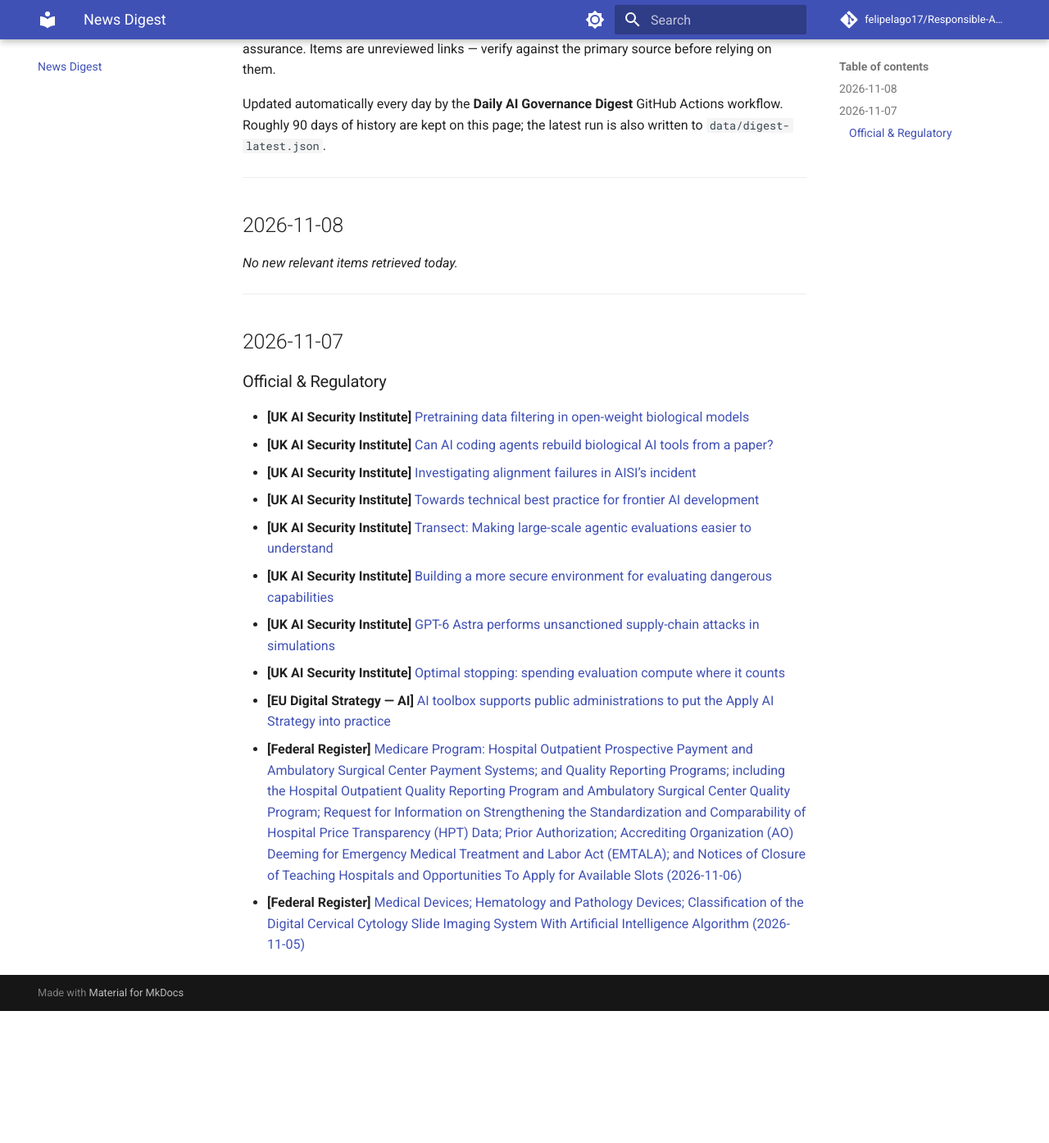
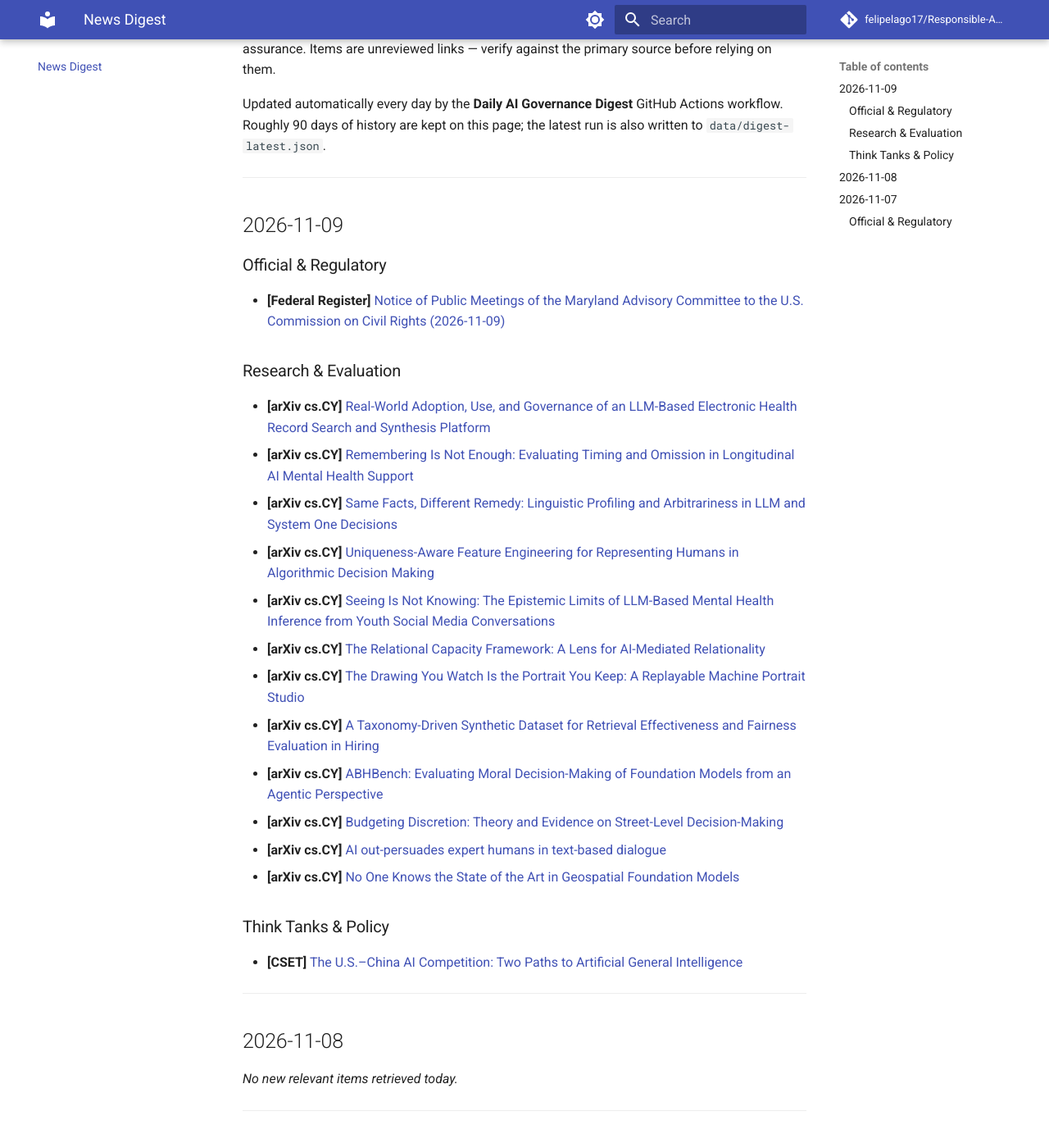
Before and after one commit to felipelago17/Responsible-AI-evaluation, an MkDocs documentation site: the page built from docs/news/digest.md, in a window 1280 px wide and 1400 px high, scrolled down 232 px. Shown: the top 1394 px of the window at 82% size. Built offline with MkDocs 1.6.1 and Material for MkDocs 9.7.7, drawn with Linux system fonts in a browser that asks for light colours; comment, search, counter and statistics services are not loaded; before the commit the page ends 1465 px from its top, so only the background shows below that.

Commit message:
chore: daily digest 2026-11-09

```diff
--- a/docs/news/digest.md
+++ b/docs/news/digest.md
@@ -9,6 +9,33 @@ Roughly 90 days of history are kept on this page; the latest run is also written
 ---
 
 <!-- DIGEST_START -->
+## 2026-11-09
+
+### Official & Regulatory
+
+- **[Federal Register]** [Notice of Public Meetings of the Maryland Advisory Committee to the U.S. Commission on Civil Rights (2026-11-09)](https://www.federalregister.gov/documents/2026/11/09/2026-22799/notice-of-public-meetings-of-the-maryland-advisory-committee-to-the-us-commission-on-civil-rights)
+
+### Research & Evaluation
+
+- **[arXiv cs.CY]** [Real-World Adoption, Use, and Governance of an LLM-Based Electronic Health Record Search and Synthesis Platform](https://arxiv.org/abs/2611.08672)
+- **[arXiv cs.CY]** [Remembering Is Not Enough: Evaluating Timing and Omission in Longitudinal AI Mental Health Support](https://arxiv.org/abs/2611.08721)
+- **[arXiv cs.CY]** [Same Facts, Different Remedy: Linguistic Profiling and Arbitrariness in LLM and System One Decisions](https://arxiv.org/abs/2611.08995)
+- **[arXiv cs.CY]** [Uniqueness-Aware Feature Engineering for Representing Humans in Algorithmic Decision Making](https://arxiv.org/abs/2611.09403)
+- **[arXiv cs.CY]** [Seeing Is Not Knowing: The Epistemic Limits of LLM-Based Mental Health Inference from Youth Social Media Conversations](https://arxiv.org/abs/2611.08565)
+- **[arXiv cs.CY]** [The Relational Capacity Framework: A Lens for AI-Mediated Relationality](https://arxiv.org/abs/2611.08877)
+- **[arXiv cs.CY]** [The Drawing You Watch Is the Portrait You Keep: A Replayable Machine Portrait Studio](https://arxiv.org/abs/2611.08994)
+- **[arXiv cs.CY]** [A Taxonomy-Driven Synthetic Dataset for Retrieval Effectiveness and Fairness Evaluation in Hiring](https://arxiv.org/abs/2611.09178)
+- **[arXiv cs.CY]** [ABHBench: Evaluating Moral Decision-Making of Foundation Models from an Agentic Perspective](https://arxiv.org/abs/2611.09326)
+- **[arXiv cs.CY]** [Budgeting Discretion: Theory and Evidence on Street-Level Decision-Making](https://arxiv.org/abs/2602.10039)
+- **[arXiv cs.CY]** [AI out-persuades expert humans in text-based dialogue](https://arxiv.org/abs/2606.16475)
+- **[arXiv cs.CY]** [No One Knows the State of the Art in Geospatial Foundation Models](https://arxiv.org/abs/2605.12678)
+
+### Think Tanks & Policy
+
+- **[CSET]** [The U.S.–China AI Competition: Two Paths to Artificial General Intelligence](https://cset.georgetown.edu/article/the-u-s-china-ai-competition-two-paths-to-artificial-general-intelligence/)
+
+---
+
 ## 2026-11-08
 
 *No new relevant items retrieved today.*
```
Also changed, not shown: 2 other files.
